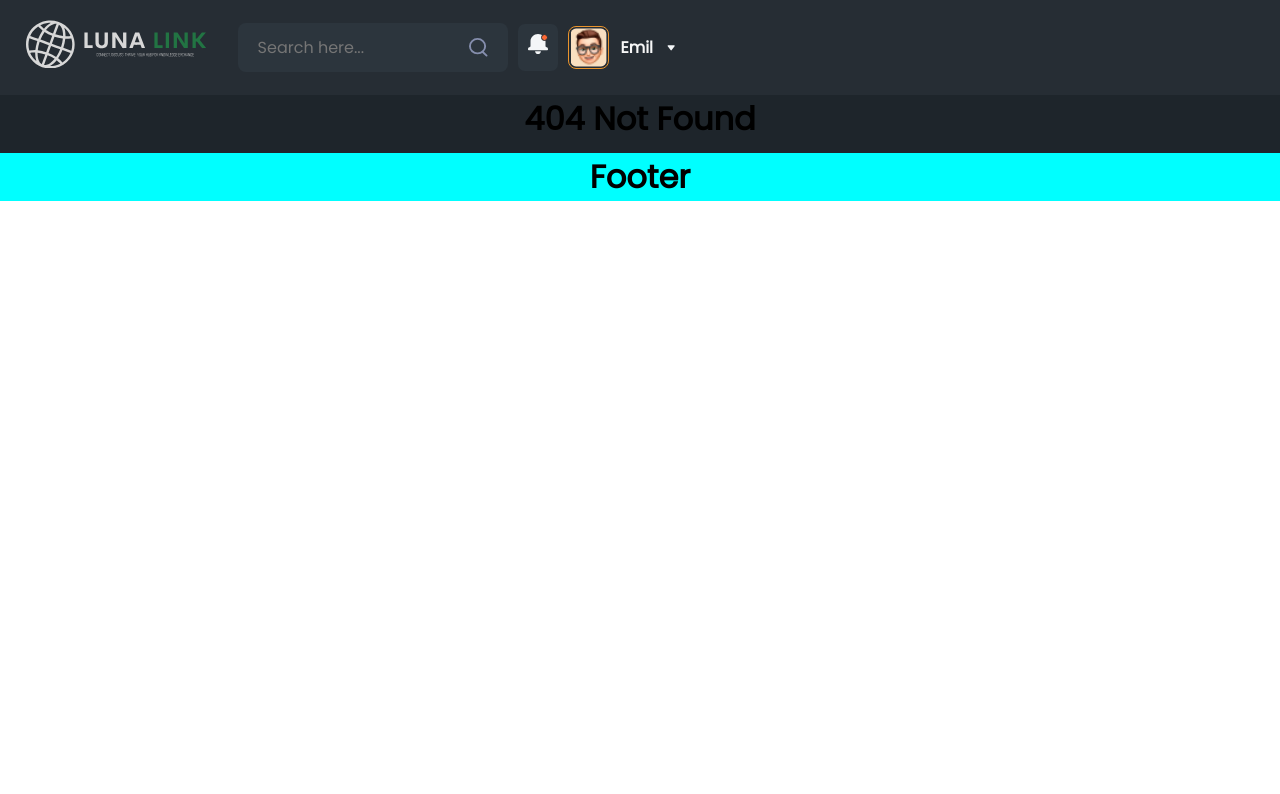
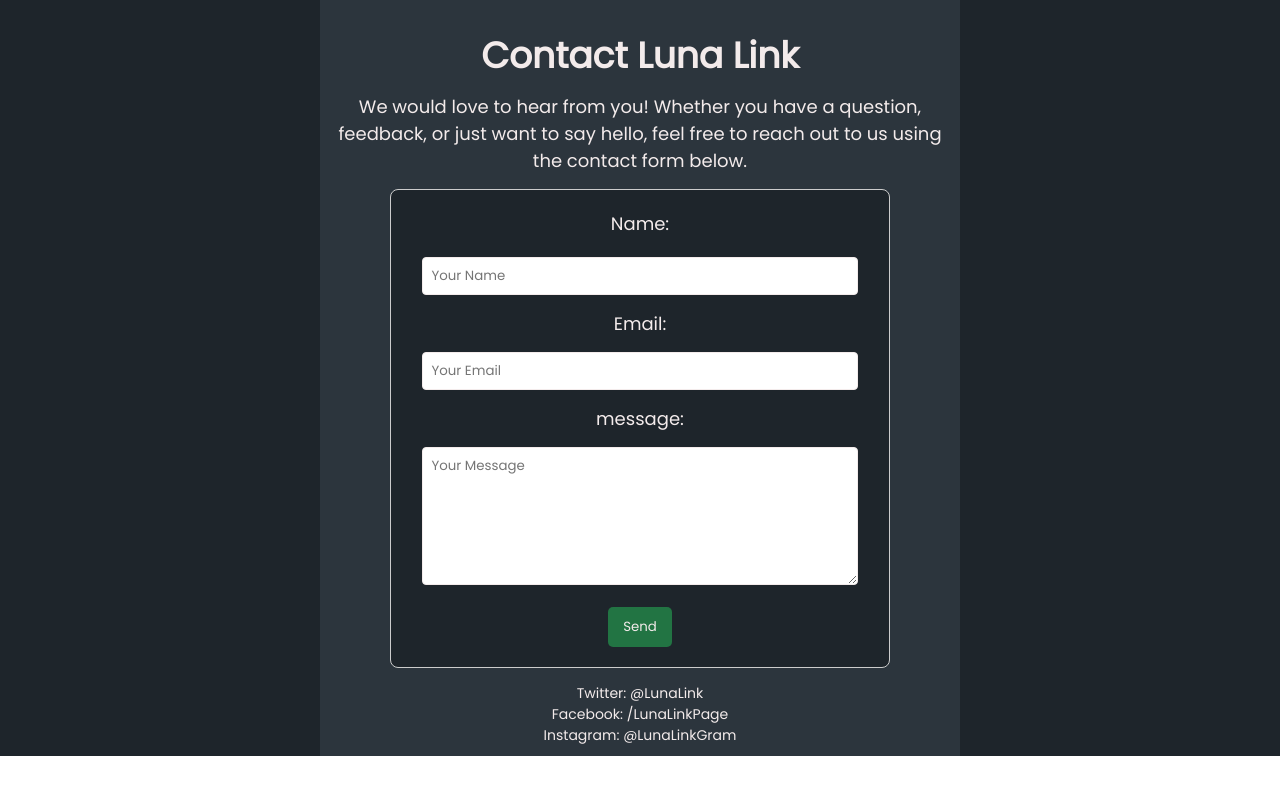
Before and after one commit to AdrianKnudsen/Luna-Link, a React (Vite) app: page /Contact in a window 1280 px wide. Before the commit this address had no page. Shown: the top 794 px of the page. Built offline with nearby package versions, Linux system fonts and the light colour scheme.

Commit message:
Made contactpage. styled and added to routes

```diff
--- a/src/App.jsx
+++ b/src/App.jsx
@@ -3,14 +3,16 @@ import { LayoutBase } from "./Pages/LayoutBase";
 import { LandingPage } from "./Pages/LandingPage";
 import { ForumMain } from "./Pages/ForumsPage/ForumMain";
 import { About } from "./Pages/AboutPage";
+import { ContactPage } from "./Pages/ContactPage";
 
 export function App() {
   return (
     <>
       <BrowserRouter>
         <Routes>
-          <Route path="/About" element={<About/>} />
-          <Route path="/ForumMain" element={<ForumMain/>} />
+          <Route path="/About" element={<About />} />
+          <Route path="/ForumMain" element={<ForumMain />} />
+          <Route path="/Contact" element={<ContactPage />} />
           <Route path="/" element={<LayoutBase />}>
             <Route index element={<LandingPage />} />
             <Route path="*" element={<h1>404 Not Found</h1>} />
--- /dev/null
+++ b/src/Pages/ContactPage.jsx
@@ -0,0 +1,67 @@
+import style from "./ContactPage.module.css";
+
+export function ContactPage() {
+  function sendEmail() {
+    window.location.reload();
+  }
+  return (
+    <>
+      <div className={style.contactPagecontainer}>
+        <div className={style.headertext}>
+          <h1>Contact Luna Link</h1>
+          <p>
+            We would love to hear from you! Whether you have a question,
+            feedback, or just want to say hello, feel free to reach out to us
+            using the contact form below.
+          </p>
+        </div>
+        <div className={style.contactformcontainer}>
+          <form className={style.contactform} onSubmit={sendEmail}>
+            <label className={style.formlabel} htmlFor="name">
+              Name:
+            </label>
+            <input
+              className={style.forminput}
+              type="text"
+              id="name"
+              name="name"
+              placeholder="Your Name"
+              required
+            />
+
+            <label htmlFor="email">Email:</label>
+            <input
+              className={style.forminput}
+              type="email"
+              id="email"
+              name="email"
+              placeholder="Your Email"
+              required
+            />
+
+            <label htmlFor="message"> message:</label>
+            <textarea
+              className={style.formtextarea}
+              id="message"
+              name="message"
+              placeholder="Your Message"
+              rows="6"
+              required
+            ></textarea>
+
+            <button className={style.sendbutton} type="submit">
+              Send
+            </button>
+          </form>
+        </div>
+        <div className={style.socialMedia}>
+          <ul>
+            <li>Twitter: @LunaLink</li>
+            <li>Facebook: /LunaLinkPage</li>
+            <li>Instagram: @LunaLinkGram</li>
+          </ul>
+        </div>
+      </div>
+    </>
+  );
+}
--- /dev/null
+++ b/src/Pages/ContactPage.module.css
@@ -0,0 +1,117 @@
+/* Styling for "contact-page" smaller screens up to 1048. */
+@media (max-width: 1048px) {
+  .contactPagecontainer {
+    display: flex;
+    flex-direction: column;
+    justify-content: center;
+    text-align: center;
+    background-color: #2c353d;
+    padding: 35px;
+    color: #f3ebeb;
+  }
+
+  .contactform {
+    max-width: 400px;
+    padding: 20px;
+    border: 1px solid #ccc;
+    border-radius: 12px;
+    background-color: #1e252b;
+    color: #f3ebeb;
+    margin-left: 10%;
+    margin-right: 10%;
+    margin-bottom: 25px;
+    margin-top: 15px;
+  }
+
+  .formlabel {
+    display: block;
+    margin-bottom: 8px;
+  }
+
+  .forminput,
+  .formtextarea {
+    width: 90%;
+    padding: 8px;
+    margin-bottom: 15px;
+    border: 1px solid #f3ebeb;
+    border-radius: 4px;
+  }
+  li {
+    list-style: none;
+    font-size: 14px;
+  }
+  .sendbutton {
+    background-color: #227443;
+    color: #f3ebeb;
+    padding: 10px 15px;
+    border: none;
+    border-radius: 12px;
+    cursor: pointer;
+  }
+}
+/* Responsive design adjustments for larger screens  */
+@media (min-width: 1048px) {
+  h1 {
+    margin-top: 18px;
+  }
+
+  .contactPagecontainer {
+    display: flex;
+    justify-content: center;
+    align-items: center;
+    flex-direction: column;
+    text-align: center;
+    background-color: #2c353d;
+    padding: 10px;
+    color: #f3ebeb;
+    font-size: 18px;
+    margin-left: 25%;
+    margin-right: 25%;
+
+    max-width: 50%;
+  }
+
+  .contactform {
+    width: 100%;
+    max-width: 500px;
+    padding: 20px;
+    border: 1px solid #ccc;
+    border-radius: 8px;
+    color: #f3ebeb;
+    background-color: #1e252b;
+    margin-bottom: 15px;
+    margin-top: 15px;
+  }
+
+  .formlabel {
+    display: block;
+    margin-bottom: 5px;
+  }
+
+  .forminput,
+  .formtextarea {
+    width: 95%;
+    padding: 8px;
+    margin-bottom: 15px;
+    margin-top: 15px;
+    border: 1px solid #f3ebeb;
+    border-radius: 4px;
+  }
+
+  .sendbutton {
+    background-color: #227443;
+    color: #f3ebeb;
+    padding: 10px 15px;
+    border: none;
+    border-radius: 5px;
+    cursor: pointer;
+  }
+
+  .sendbutton:hover {
+    background-color: #68bb89;
+  }
+  li {
+    list-style: none;
+    font-size: 14px;
+  }
+}
```
